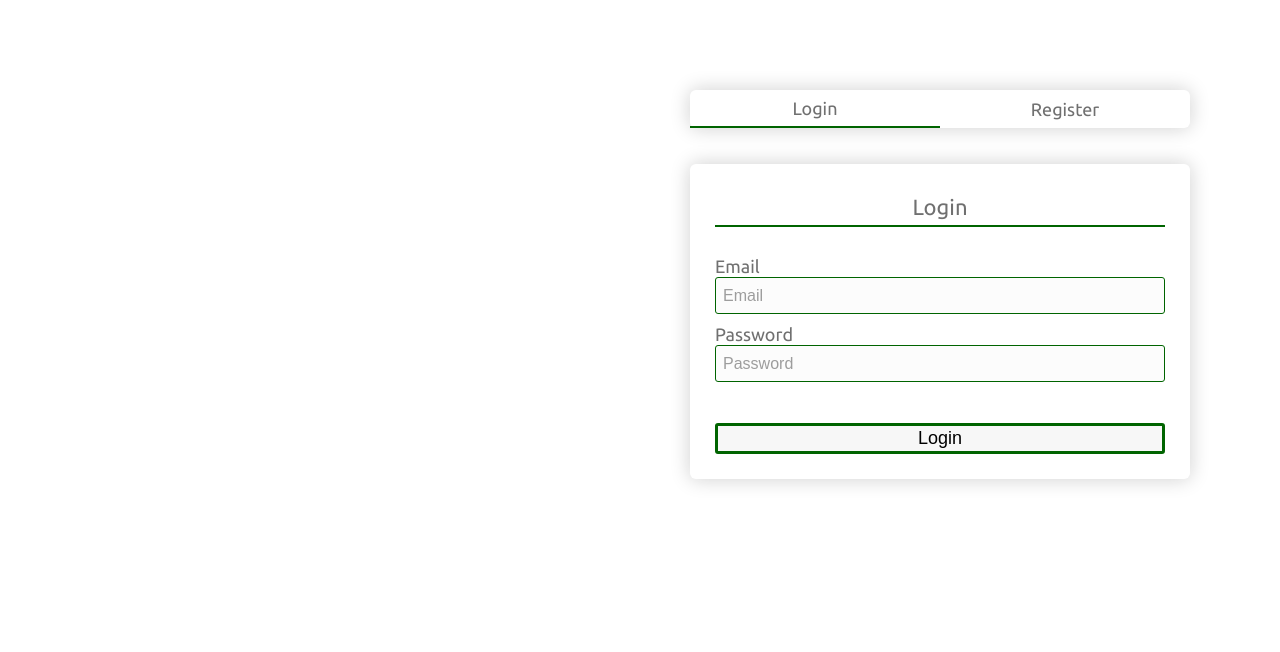
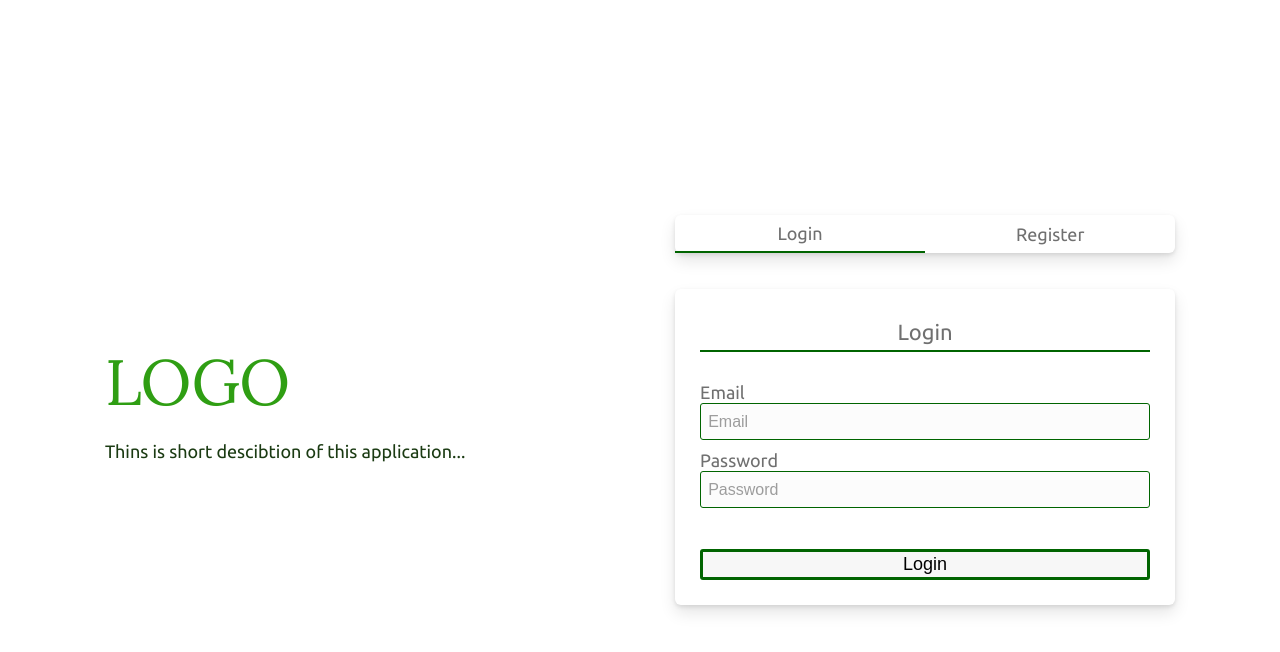
Before and after one commit to tomaszsojka/football-matches-organizer, a React (Create React App) app in the folder fmo-front-reactjs/: page / in a window 1280 px wide. Shown: the top 652 px of the page. Built offline with nearby package versions, Linux system fonts and the light colour scheme.

Commit message:
Guest page frame, changes in routing

```diff
--- a/fmo-front-reactjs/src/App.js
+++ b/fmo-front-reactjs/src/App.js
@@ -1,16 +1,18 @@
 import React from 'react';
-import {BrowserRouter as Router, Route, Switch, Redirect} from "react-router-dom";
+import {BrowserRouter as Router, Route, Switch, Redirect, Link} from "react-router-dom";
 
 import UserRoot from "./components/UserRoot";
 import {Navigation} from "./components/Navigation/Navigation";
 
-import {AccessAccount} from "./components/Pages/GuestPages/AccessAccount"
+import GuestHome from "./components/Pages/GuestPages/GuestHome";
 import {Posts} from "./components/Pages/UserPages/Posts";
 
 import {Error} from "./components/Pages/Error";
 
 
 function App() {
+
+  let ulr = ""
   return (
 
     <Router >
@@ -21,19 +23,20 @@ function App() {
       </Switch> */}
 
       <Switch>
-      <Route  exact path={"/"} component={AccessAccount}/>
+      <Route  exact path={"/"} component={GuestHome}/>
       <Route path={"/user"}
         render={({ match: { path } }) => (
           <UserRoot>
-            {/* <Route exact path={""} component={UserRoot}/> */}
             <Route exact path={`${path}/posts`} component={Posts}/>
+
           </UserRoot>
-        )}
+        )
+
+        }
       />
-
-      <Redirect to="/404" />
       <Route component={Error}/>
       </Switch>
+
     </Router>
   );
 }
--- a/fmo-front-reactjs/src/components/Pages/GuestPages/AccessAccount.css
+++ b/fmo-front-reactjs/src/components/Pages/GuestPages/AccessAccount.css
@@ -1,18 +1,42 @@
+.guestHome-container {
+    height: 100vh;
+    margin: 10px;
+    min-height: 600px;
+    display: flex;
+    flex-direction: column;
+    justify-content: space-around;
+    align-items: center;
+}
+
+.guestHome-container h1 {
+    font-size: 4rem;
+    color: var(--light-green);
+}
+
+.guestHome-container p {
+    color: var(--darker-green);
+}
+
 .accessAccount-container {
-    margin-right: 5em;
-    display: flex;
-    justify-content: center;
-    align-items: flex-end;
-    flex-direction: column;
+    width: 100%;
+    max-width: 500px;
+    margin-top: 20px;
+}
 
+@media (min-width: 800px) {
+    .guestHome-container {
+        flex-direction: row;
+    }
+    .accessAccount-container {
+        margin-left: 20px;
+        margin-top: 0;
+    }
 }
 
 .boxController {
     display: flex;
-    width: 80%;
-    max-width: 500px;
-    -webkit-box-shadow: var(--box-shadow);
-    box-shadow: var(--box-shadow);
+    -webkit-box-shadow: var(--login-box-shadow);
+    box-shadow: var(--login-box-shadow);
     border-radius: 6px;
     margin-bottom: 2em;
     align-items: center;
@@ -34,11 +58,7 @@
 }
 
 .boxContainer {
-    display: flex;
-    flex-direction: column;
-    width: 70%;
-    max-width: 450px;
-    box-shadow: var(--box-shadow);
+    box-shadow: var(--login-box-shadow);
     border-radius: 6px;
     padding: 25px;
 }
--- a/fmo-front-reactjs/src/components/Pages/GuestPages/AccessAccount.js
+++ b/fmo-front-reactjs/src/components/Pages/GuestPages/AccessAccount.js
@@ -28,7 +28,7 @@ export class AccessAccount extends React.Component {
 
     render() {
         return (
-            <div className="main-container accessAccount-container">
+            <div className=" accessAccount-container">
                 <div className="boxController">
                     <div className={"controller" + (this.state.isLoginOpen ? " selectedController" : "")}
                             onClick={this.showLoginBox.bind(this)}>
--- /dev/null
+++ b/fmo-front-reactjs/src/components/Pages/GuestPages/GuestHome.js
@@ -0,0 +1,19 @@
+import React from 'react';
+
+import "./AccessAccount.css";
+import {AccessAccount} from "./AccessAccount";
+
+function GuestHome(props) {
+
+  return (
+      <div className="guestHome-container">
+        <div>
+            <h1>LOGO</h1>
+            <p>Thins is short descibtion of this application...</p>
+        </div>
+        <AccessAccount/>
+      </div>
+  );
+}
+
+export default GuestHome;
--- a/fmo-front-reactjs/src/components/UserRoot.js
+++ b/fmo-front-reactjs/src/components/UserRoot.js
@@ -5,25 +5,16 @@ import {Redirect} from "react-router-dom";
 
 function UserRoot(props) {
 
-  const ren =
-  <div>
-    <Navigation/>
-    {props.children}
-  </div>;
-
-  console.log(props.children);
+  console.log(React.Children.count(props.children));
   if(!React.Children.count(props.children)) {
 
-    ren = <Redirect to="/404"/>;
+    return (<Redirect to="/404"/>);
   }
 
   return (
-      // <div>
-      //   <Navigation/>
-      //   {props.children}
-      // </div>
       <div>
-        {ren}
+        <Navigation/>
+        {props.children}
       </div>
   );
 }
--- a/fmo-front-reactjs/src/index.css
+++ b/fmo-front-reactjs/src/index.css
@@ -12,6 +12,7 @@ Variables
     --clr-white: #fff;
     --transition: all 0.3s linear;
     --box-shadow: 0px 0px 20px 0px rgba(15, 15, 15, 0.2);
+    --login-box-shadow: 0 2px 4px rgba(0, 0, 0, .1), 0 8px 16px rgba(0, 0, 0, .1);
     --toolbar-text-shadow: 0px -2px 2px rgba(40, 40, 40, 1)
   }
 
```
